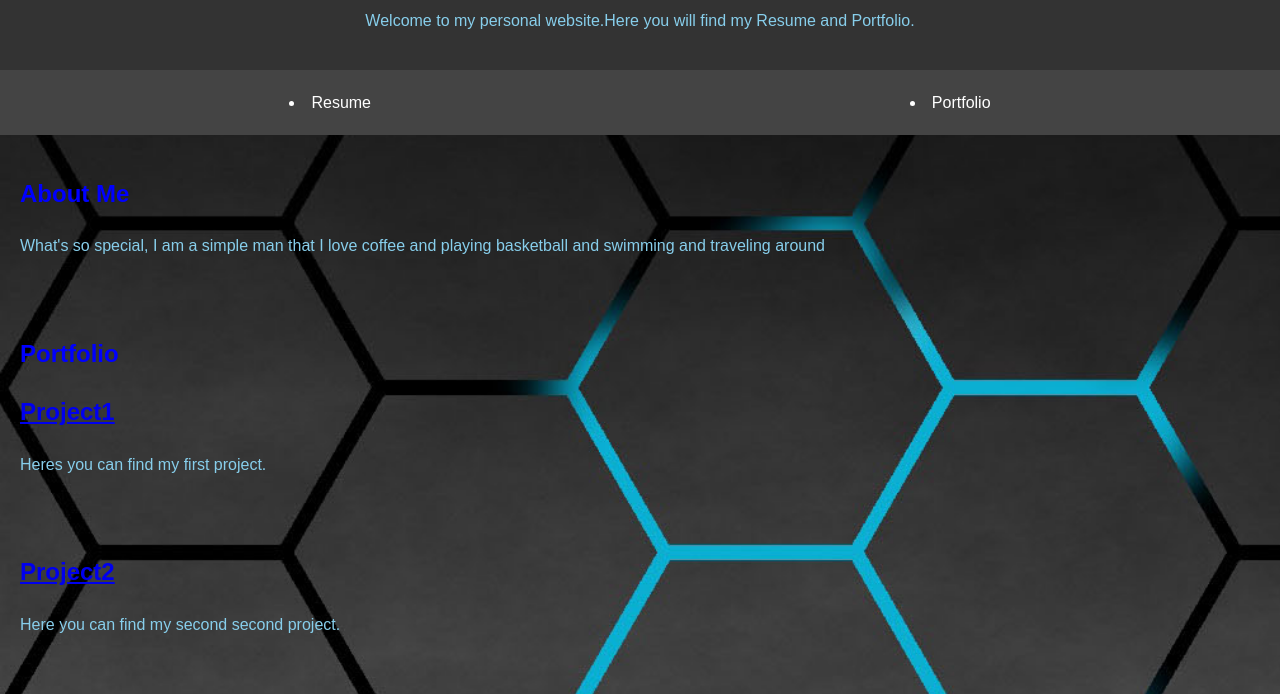
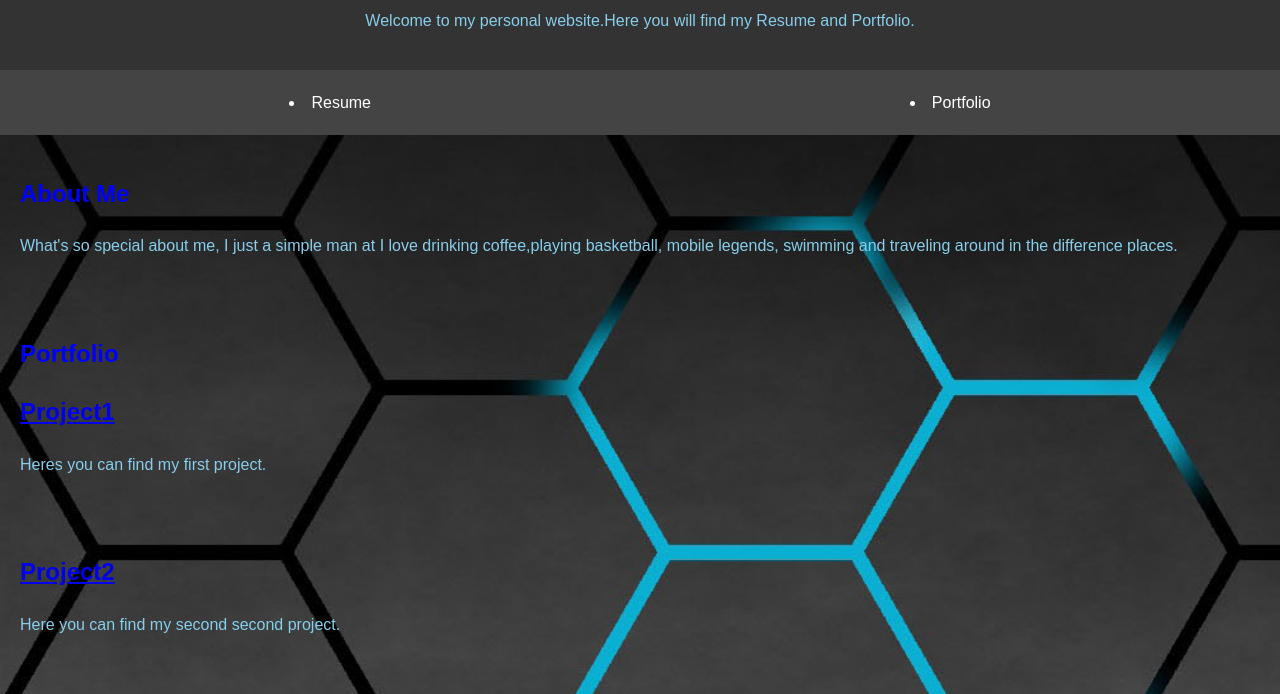
Before and after one commit to Johnmichaelpalomares/johnmichael11, a plain HTML site: page index.html in a window 1280 px wide. Shown: the part 106-800 px from the top of the page. Drawn offline with Linux system fonts and the light colour scheme.

Commit message:
Add files via upload

```diff
--- a/index.html
+++ b/index.html
@@ -53,7 +53,7 @@
     </nav>
     <section>
         <h2 style="color:blue;">About Me</h2>
-        <p style="color:skyblue;">What's so special, I am a simple man that I love coffee and playing basketball and swimming and traveling around
+        <p style="color:skyblue;">What's so special about me, I just a simple man at I love drinking coffee,playing basketball, mobile legends, swimming and traveling around in the difference places.
         </p>
     </section>
 
```
